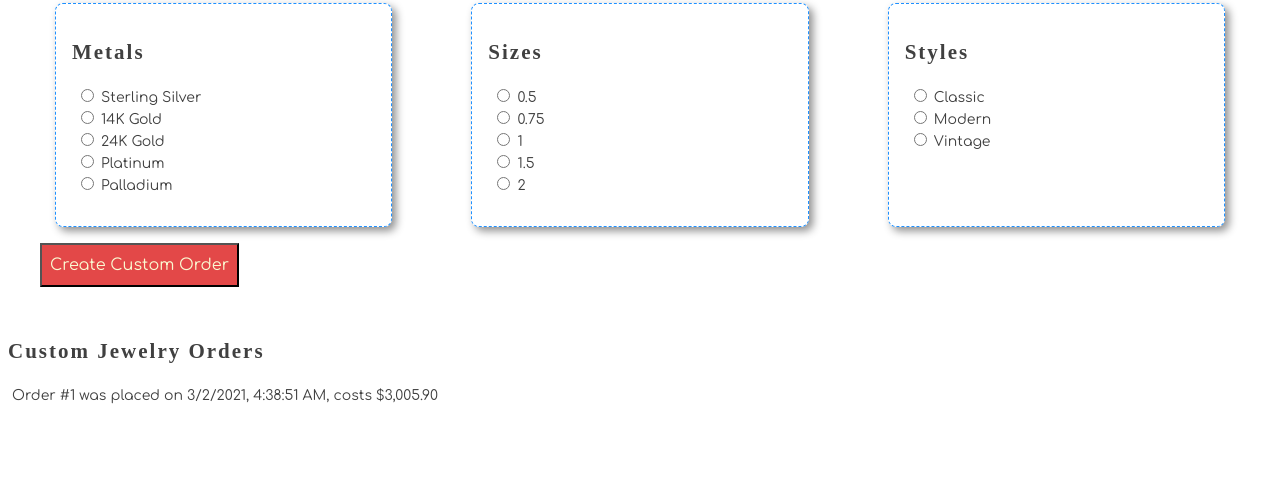
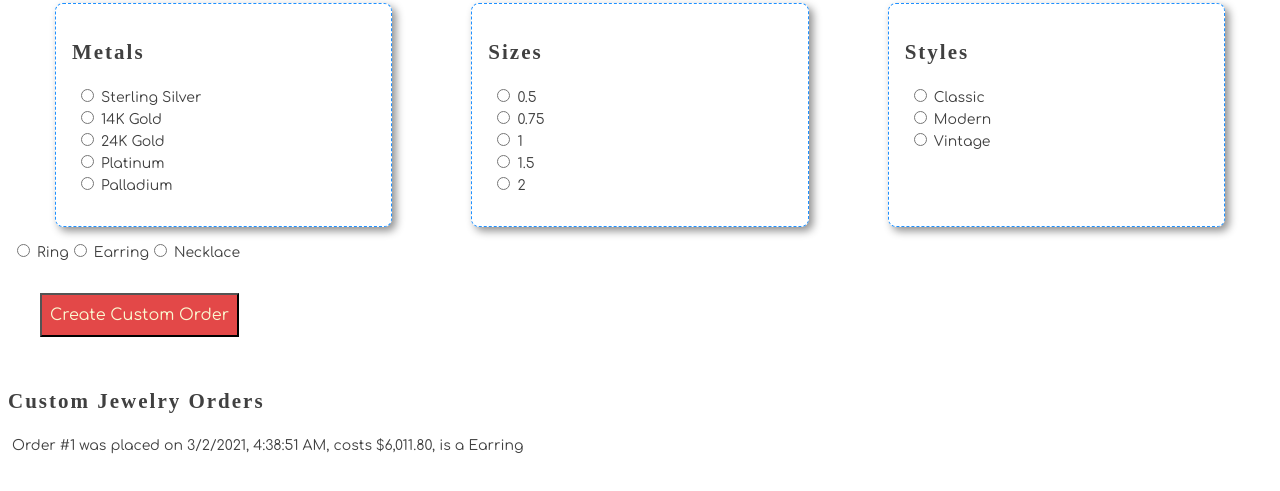
Before and after one commit to VanNg76/kneel-diamonds, a plain HTML site: page index.html in a window 1280 px wide. Shown: the part 77-568 px from the top of the page. Drawn offline with Linux system fonts and the light colour scheme; a web font is replaced by a local one.

Commit message:
+explore chapter

```diff
--- a/scripts/KneelDiamonds.js
+++ b/scripts/KneelDiamonds.js
@@ -1,13 +1,8 @@
 import { Metals } from "./Metals.js"
 import { DiamondSizes } from "./DiamondSizes.js"
 import { JewelryStyles } from "./JewelryStyles.js"
-import { Orders } from "./Orders.js"
+import { Orders, Types } from "./Orders.js"
 
-// document.addEventListener(
-//     "click",
-//     (event) => {
-//     }
-// )
 
 export const KneelDiamonds = () => {
     return `
@@ -27,13 +22,16 @@ export const KneelDiamonds = () => {
                 ${JewelryStyles()}
             </section>
         </article>
+
+        <article class="jewelry-type-container">${Types()}</article>
+
         <article>
             <button id="orderButton">Create Custom Order</button>
         </article>
+
         <article class="customOrders">
             <h2>Custom Jewelry Orders</h2>
             ${Orders()}
         </article>
-
         `
 }
--- a/scripts/Orders.js
+++ b/scripts/Orders.js
@@ -1,28 +1,46 @@
-import { getOrders, addCustomOrder } from "./database.js"
-import { getMetals, getSizes, getStyles } from "./database.js"
+import { getOrders, addCustomOrder, setType } from "./database.js"
+import { getMetals, getSizes, getStyles, getTypes } from "./database.js"
 
 const metals = getMetals()
 const sizes = getSizes()
 const styles = getStyles()
+const types = getTypes()
 
+// Create a temporary object and sum total price
 const buildOrderListItem = (order) => {
     let totalCost = 0
+
+    // Use for...of loop
     for (const metal of metals) {
         if (metal.id === order.metalId) {
             totalCost += metal.price
         }
     }
 
-    const temp = sizes.find(size => {
+    // Use .find()
+    sizes.find(size => {
         if (size.id === order.sizeId) {
             return totalCost += size.price
         }
     })
 
+    // Use for...of loop
     for (const style of styles) {
         if (style.id === order.styleId) {
             totalCost += style.price
         }
+    }
+
+    let name = ""
+
+    if (order.typeId === 1) {
+        name = findTypeName(1)
+    } else if (order.typeId === 2) {
+        totalCost *= 2
+        name = findTypeName(2)
+    } else if (order.typeId === 3) {
+        totalCost *= 3
+        name = findTypeName(3)
     }
 
     const costString = totalCost.toLocaleString("en-US", {
@@ -31,15 +49,12 @@ const buildOrderListItem = (order) => {
     })
 
     return `<li>
-        Order #${order.id} was placed on ${new Date(order.timestamp).toLocaleString()}, costs ${costString}
+        Order #${order.id} was placed on ${new Date(order.timestamp).toLocaleString()}, costs ${costString}, is a ${name}
     </li>`
 }
 
+// Display orders into a list
 export const Orders = () => {
-    /*
-        Can you explain why the state variable has to be inside
-        the component function for Orders, but not the others?
-    */
     const orders = getOrders()
 
     let html = "<ul>"
@@ -52,6 +67,7 @@ export const Orders = () => {
     return html
 }
 
+// "Create order" Button click event
 document.addEventListener(
     "click",
     (clickEvent) => {
@@ -61,3 +77,42 @@ document.addEventListener(
         }
     }
 )
+
+// Custom type of jewelry order
+export const Types = () => {
+    let html = `<ul class="jewelry-type">`
+
+    // This is how you have been converting objects to <li> elements
+    for (const type of types) {
+        html +=
+        `<li>
+            <input type="radio" name="type" value="${type.id}" /> ${type.typeName}
+        </li>`
+    }
+
+    html += "</ul>"
+    return html
+}
+
+// Create change event for type of jewelry and calcuate final price
+document.addEventListener(
+    "change",
+    (event) => {
+        const clickedItem = event.target
+        if (clickedItem.name === "type") {
+            setType(parseInt(clickedItem.value))
+        }
+    }
+)
+
+// Create function find typeName from typeId
+const findTypeName = (findId) => {
+    let result = ""
+    types.map(type => {
+        if (type.id === findId) {
+            result = type.typeName
+        }
+    })
+
+    return result
+}
--- a/scripts/database.js
+++ b/scripts/database.js
@@ -31,10 +31,25 @@ const database = {
             metalId: 3,
             sizeId: 2,
             styleId: 3,
-            timestamp: 1614659931693
+            timestamp: 1614659931693,
+            typeId: 2
         }
     ],
-    orderBuilder: {}
+    orderBuilder: {},
+    types: [
+        {
+            id: 1,
+            typeName: "Ring"
+        },
+        {
+            id: 2,
+            typeName: "Earring"
+        },
+        {
+            id: 3,
+            typeName: "Necklace"
+        }
+    ]
 }
 
 export const getStyles = () => {
@@ -53,6 +68,10 @@ export const getOrders = () => {
     return database.customOrders.map(order => ({...order}))
 }
 
+export const getTypes = () => {
+    return database.types.map(type => ({...type}))
+}
+
 // Make change to orderBuilder 's property values
 export const setMetal = (id) => {
     database.orderBuilder.metalId = id
@@ -64,6 +83,10 @@ export const setSize = (id) => {
 
 export const setStyle = (id) => {
     database.orderBuilder.styleId = id
+}
+
+export const setType = (id) => {
+    database.orderBuilder.typeId = id
 }
 
 // Store customer's choices permanently into database.customOrders
--- a/styles/details.css
+++ b/styles/details.css
@@ -14,3 +14,8 @@
     flex-direction: row;
     justify-content: space-evenly;
 }
+
+.jewelry-type {
+    display: flex;
+    flex-direction: row;
+}
```
